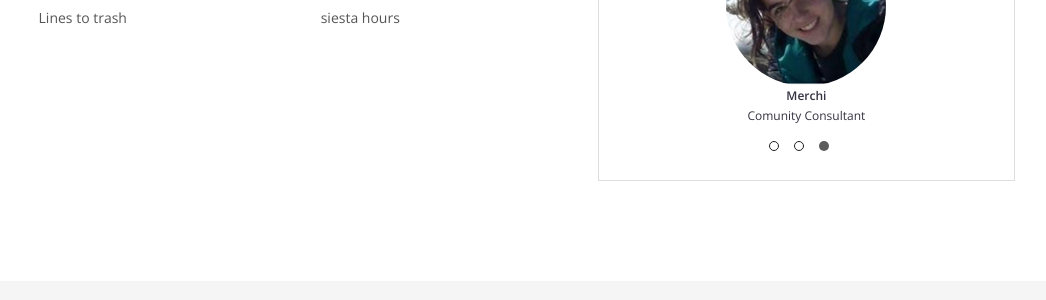
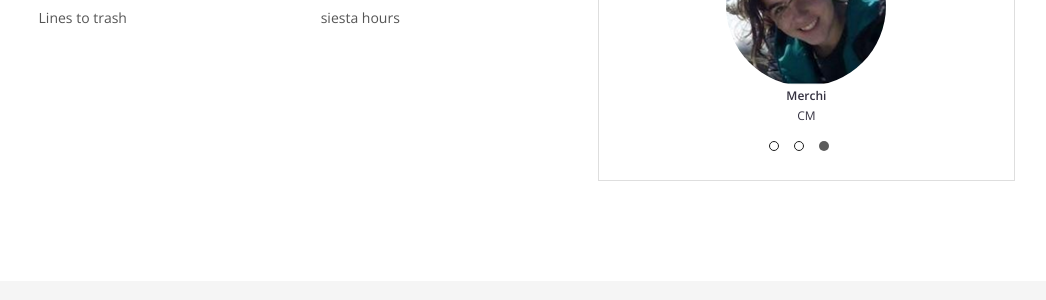
Before and after one commit to iotce/iotce.github.io, a Jekyll site: the page built from index.html, in a window 1280 px wide and 900 px high, scrolled down 3268 px. Shown: the part 436-736 px from the top of the window, without its empty margins (126-1172 px from the left). Built offline with Jekyll 4.4.1, drawn with Linux system fonts in a browser that asks for light colours; nearby versions of some CDN libraries; some web fonts are replaced; some of the changed lines change nothing that is shown.

Commit message:
first commit

```diff
--- a/index.html
+++ b/index.html
@@ -225,7 +225,7 @@
                 <p>"There is only one boss. The customer. And he can fire everybody in the company from the chairman on down, simply by spending his money somewhere else. Sam Walton "</p>
                 <div class="user">
                   <img src="img/kgnete.png" alt="Pepole">
-                  <p><span>Kgnete</span> CEO-Iotces</p>
+                  <p><span>Kgnete</span> CTO</p>
                 </div>
             </div>
             <div>
@@ -233,7 +233,7 @@
                 <p>"This Company created an e-commerce site with the tools to make our business a success, with innovative ideas we feel that our site has unique elements that make us stand out from the crowd."</p>
                 <div class="user">
                   <img src="img/tata.png" alt="Pepole">
-                  <p><span>Tata</span> BA Expert</p>
+                  <p><span>Tata</span> CEO</p>
                 </div>
             </div>
             <div>
@@ -241,7 +241,7 @@
                 <p>"Happiness does not come from doing easy work but from the afterglow of satisfaction that comes after the achievement of a difficult task that demanded our best. Theodore Isaac Rubin"</p>
                 <div class="user">
                   <img src="img/Merchi.png" alt="Pepole">
-                  <p><span>Merchi</span>Comunity Consultant</p>
+                  <p><span>Merchi</span>CM</p>
                 </div>
             </div>
           </div>
```
